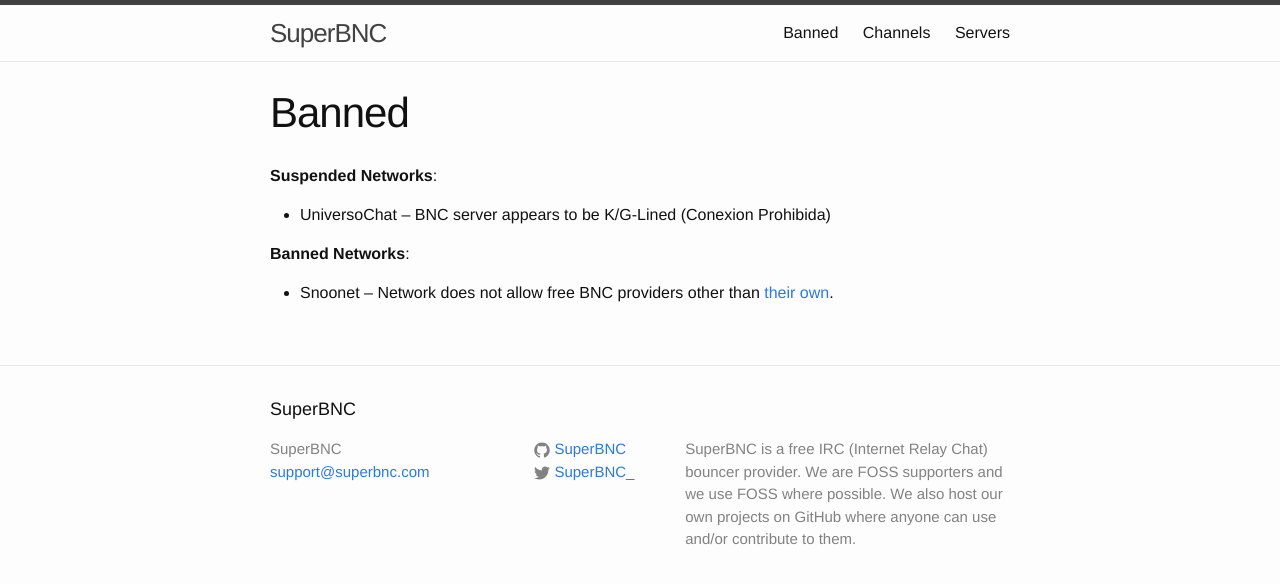
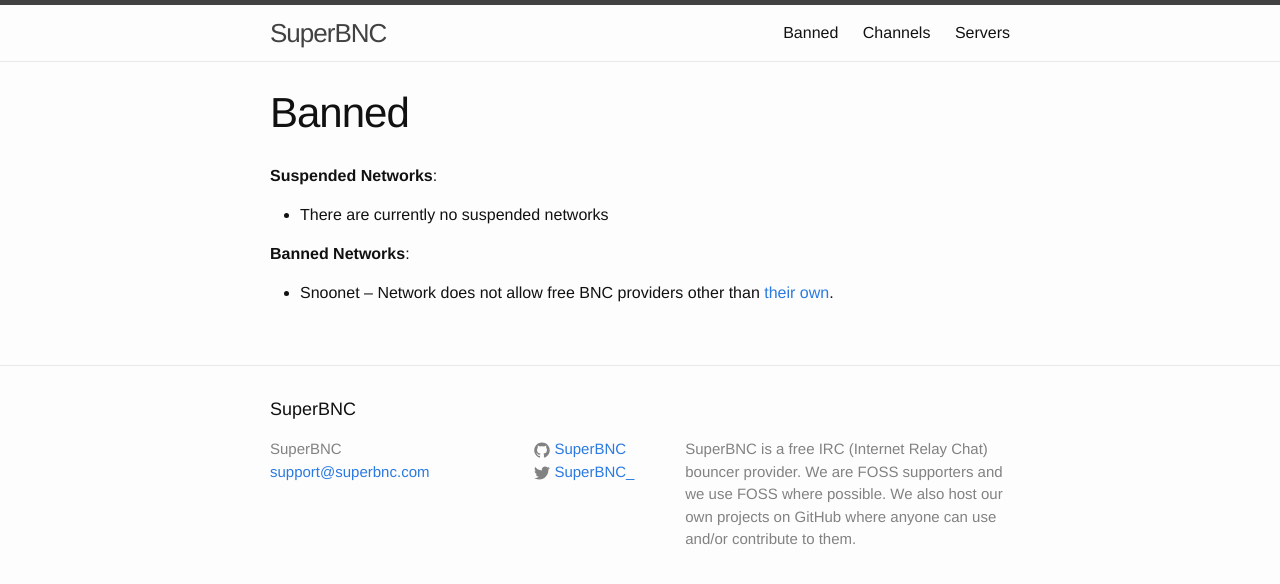
Before and after one commit to itslukej/www, a Jekyll site: the page built from banned.md, in a window 1280 px wide. Shown: the top 584 px of the page. Built offline with Jekyll 4.4.1, drawn with Linux system fonts in a browser that asks for light colours.

Commit message:
Remove UniversoChat from suspended networks. BNC server is no longer banned from the network

```diff
--- a/banned.md
+++ b/banned.md
@@ -5,7 +5,7 @@ permalink: /banned/
 ---
 **Suspended Networks**:
 
-* UniversoChat -- BNC server appears to be K/G-Lined (Conexion Prohibida)
+* There are currently no suspended networks
 
 **Banned Networks**:
 
```
